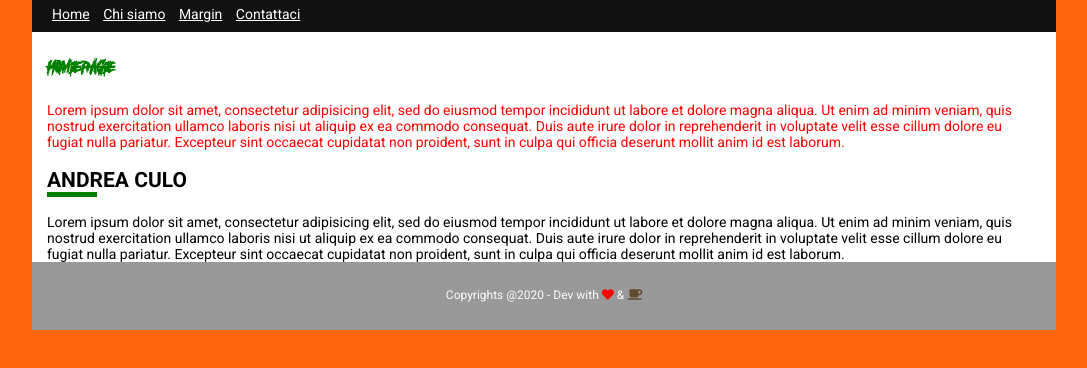
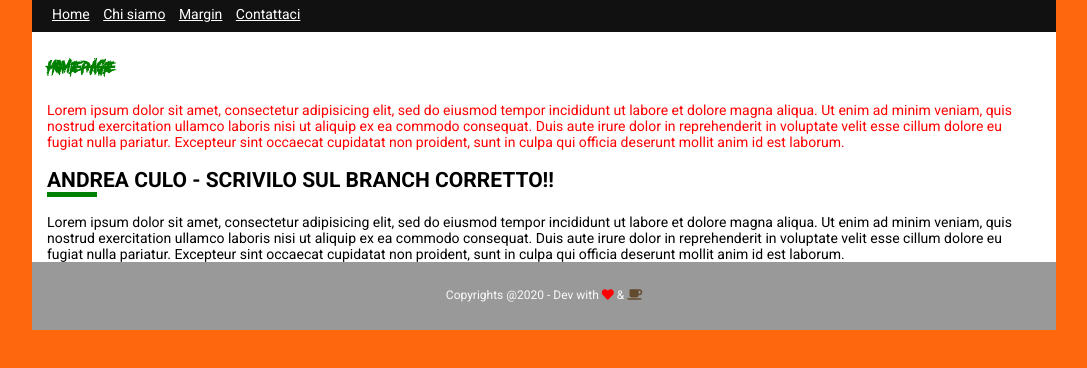
Before and after one commit to Tiex84/eserciziouar, a plain HTML site: page index.html in a window 1280 px wide. Shown: the part 112-480 px from the top of the page, without its empty margins (96-1183 px from the left). Drawn offline with Linux system fonts and the light colour scheme.

Commit message:
modificato titolo

```diff
--- a/index.html
+++ b/index.html
@@ -85,7 +85,7 @@
 
             <section class="principale topolino">
 
-                    <h2>ANDREA CULO</h2>
+                    <h2>ANDREA CULO  -  SCRIVILO SUL BRANCH CORRETTO!!</h2>
 
                     Lorem ipsum dolor sit amet, consectetur adipisicing elit, sed do eiusmod
                     tempor incididunt ut labore et dolore magna aliqua. Ut enim ad minim veniam,
```
